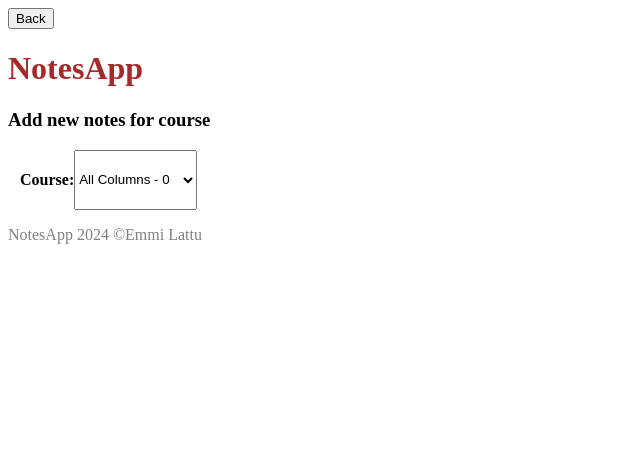
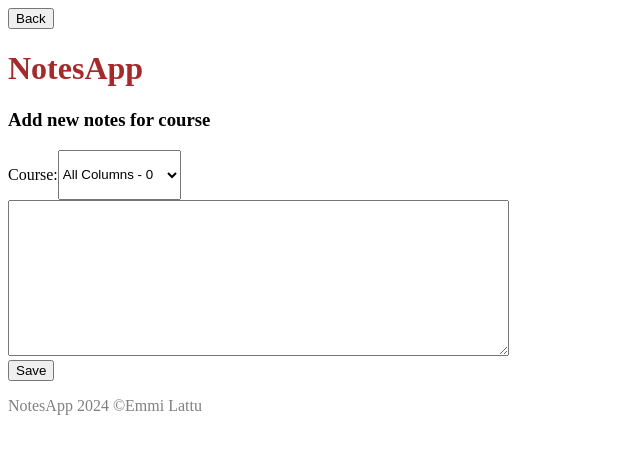
Before and after one commit to lattuemmi/NotesApp_Loppuharkka, a SvelteKit app in the folder notesapp-final/: page /create-notes in a window 1280 px wide. Shown: the top 454 px of the page, without its empty margins (0-640 px from the left). Built offline with nearby package versions, Linux system fonts and the light colour scheme.

Commit message:
Pages have content
Different pages have the needed components and content. Functionality not fully operational.

```diff
--- a/notesapp-final/src/routes/Header.svelte
+++ b/notesapp-final/src/routes/Header.svelte
@@ -4,5 +4,7 @@
 <style>
     h1{
         color: brown;
+        margin-left: auto;
+        margin-right: auto;
     }
 </style>
--- a/notesapp-final/src/routes/add-course/+page.svelte
+++ b/notesapp-final/src/routes/add-course/+page.svelte
@@ -2,11 +2,13 @@
     import Footer from "../Footer.svelte";
     import Header from "../Header.svelte";
     import BackButton from "../BackButton.svelte";
+    import AddNote from "./AddNote.svelte";
 </script>
 
 <BackButton />
 
 <Header />
 
+<AddNote />
 
 <Footer />
--- a/notesapp-final/src/routes/add-course/AddNote.svelte
+++ b/notesapp-final/src/routes/add-course/AddNote.svelte
@@ -1,7 +1,7 @@
 <script>
 
     import { noteStore } from '$lib/noteStore.js';
-    import Note from './Note.svelte';
+    import Note from '../Note.svelte';
 
     let name = "";
     let id = noteStore.length;
--- a/notesapp-final/src/routes/create-notes/+page.svelte
+++ b/notesapp-final/src/routes/create-notes/+page.svelte
@@ -3,6 +3,7 @@
     import Footer from "../Footer.svelte";
     import Header from "../Header.svelte";
     import Dropdown from "./Dropdown.svelte";
+    import NoteInput from "./NoteInput.svelte";
 
 
 </script>
@@ -12,17 +13,12 @@
 <Header />
 
 <h3>Add new notes for course</h3>
-<div class="coursePick">
-    <h4>Course:</h4>
-    <Dropdown />
-</div>
+
+
+<Dropdown /> <br>
+
+
+<NoteInput />
 
 
 <Footer />
-
-<style>
-    .coursePick{
-        display: flex;
-        padding-left: 12px;
-    }
-</style>
--- a/notesapp-final/src/routes/create-notes/Dropdown.svelte
+++ b/notesapp-final/src/routes/create-notes/Dropdown.svelte
@@ -15,12 +15,23 @@
 
 </script>
 
+<div class="course-dropdown">
+    <p>Course:</p>
+
 <select bind:value={currentCourse}>
     {#each dropdownContent as course, i}
         <option selected={i === 0 ? 'selected' : ''} value={course.key}>{course.display} - {i}</option>
     {/each}
 </select>
 
+</div>
+
 <!-- <span>
     Selected key: {currentCourse.key}
 </span> -->
+
+<style>
+    .course-dropdown{
+        display: inline-flex;
+    }
+</style>
--- /dev/null
+++ b/notesapp-final/src/routes/create-notes/NoteInput.svelte
@@ -0,0 +1,5 @@
+
+
+<textarea name="Note" id="" cols="60" rows="10"></textarea>
+<br>
+<button>Save</button>
--- a/notesapp-final/src/routes/list-notes/+page.svelte
+++ b/notesapp-final/src/routes/list-notes/+page.svelte
@@ -3,12 +3,15 @@
     import Footer from "../Footer.svelte";
     import NotesList from "./NotesList.svelte";
     import BackButton from "../BackButton.svelte";
+    import Dropdown from "../create-notes/Dropdown.svelte";
 </script>
 
 <BackButton />
 
 <Header/>
 
+<Dropdown />
+
 <NotesList />
 
 <Footer />
```
